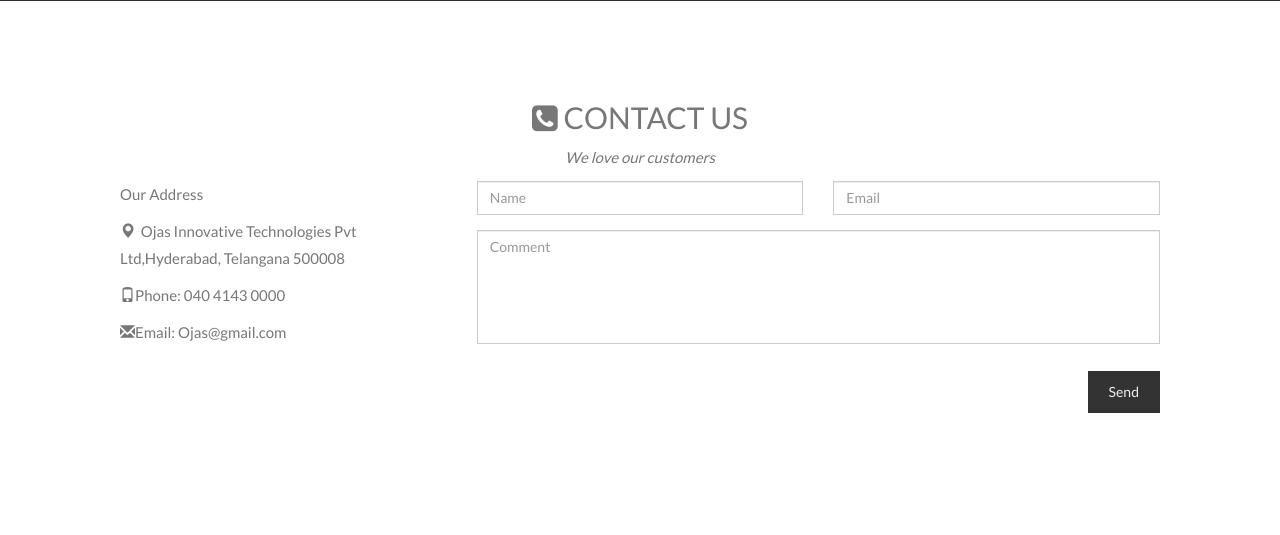
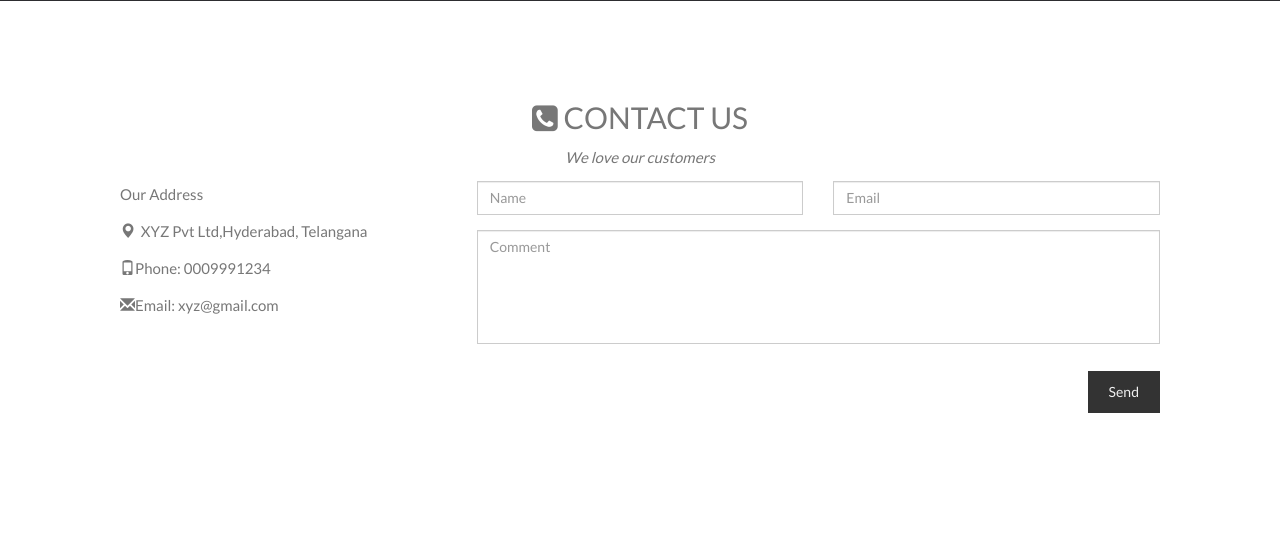
Before and after one commit to ModHussain/CCTV, a PHP site: page / in a window 1280 px wide. Shown: the part 2995-3530 px from the top of the page. Run offline with PHP 8.4, Linux system fonts and the light colour scheme; some libraries are stand-ins or nearby versions.

Commit message:
Update index.php

```diff
--- a/index.php
+++ b/index.php
@@ -298,9 +298,9 @@
   <div class="row">
     <div class="col-md-4">
       <p>Our Address</p>
-      <p><span class="glyphicon glyphicon-map-marker"></span> &nbsp;Ojas Innovative Technologies Pvt Ltd,Hyderabad, Telangana 500008</p>
-      <p><span class="glyphicon glyphicon-phone"></span>Phone: 040 4143 0000</p>
-      <p><span class="glyphicon glyphicon-envelope"></span>Email: Ojas@gmail.com</p>
+      <p><span class="glyphicon glyphicon-map-marker"></span> &nbsp;XYZ Pvt Ltd,Hyderabad, Telangana </p>
+      <p><span class="glyphicon glyphicon-phone"></span>Phone: 0009991234</p>
+      <p><span class="glyphicon glyphicon-envelope"></span>Email: xyz@gmail.com</p>
     </div>
     <div class="col-md-8">
       <div class="row">
@@ -334,7 +334,7 @@
 <div id="googleMap"></div>
 <script>
 function myMap() {
-var myCenter = new google.maps.LatLng(17.422246, 78.381586);
+var myCenter = new google.maps.LatLng(17.372396, 78.485864);
 var mapProp = {center:myCenter, zoom:13, scrollwheel:false, draggable:false, mapTypeId:google.maps.MapTypeId.ROADMAP};
 var map = new google.maps.Map(document.getElementById("googleMap"),mapProp);
 var marker = new google.maps.Marker({position:myCenter});
```
